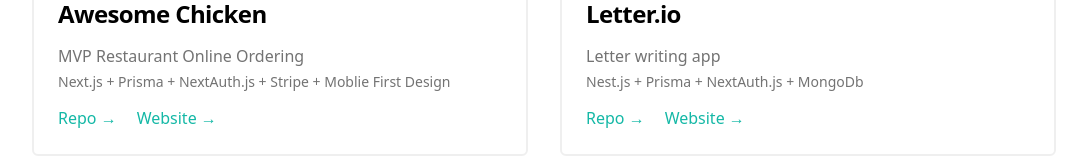
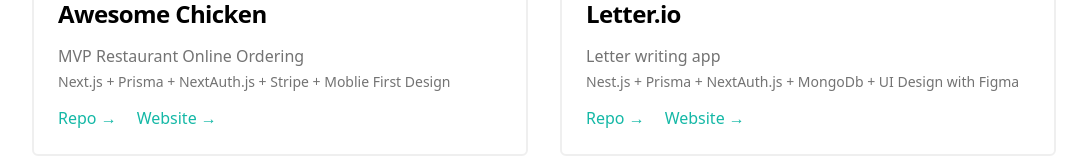
Before and after one commit to pophero110/my-portfolio-jeff, a Next.js app: page /project in a window 1280 px wide. Shown: the part 595-755 px from the top of the page, without its empty margins (96-1183 px from the left). Built offline with nearby package versions, Linux system fonts and the light colour scheme; no server answers.

Commit message:
Update projectsData.js

```diff
--- a/data/projectsData.js
+++ b/data/projectsData.js
@@ -10,7 +10,7 @@
   {
     title: 'Letter.io',
     description: 'Letter writing app',
-    tool: 'Nest.js + Prisma + NextAuth.js + MongoDb',
+    tool: 'Nest.js + Prisma + NextAuth.js + MongoDb + UI Design with Figma',
     imgSrc: '/static/images/hero-background.png',
     href: 'https://letterio-web.vercel.app/',
     repo: 'https://github.com/pophero110/letterio-web',
```
